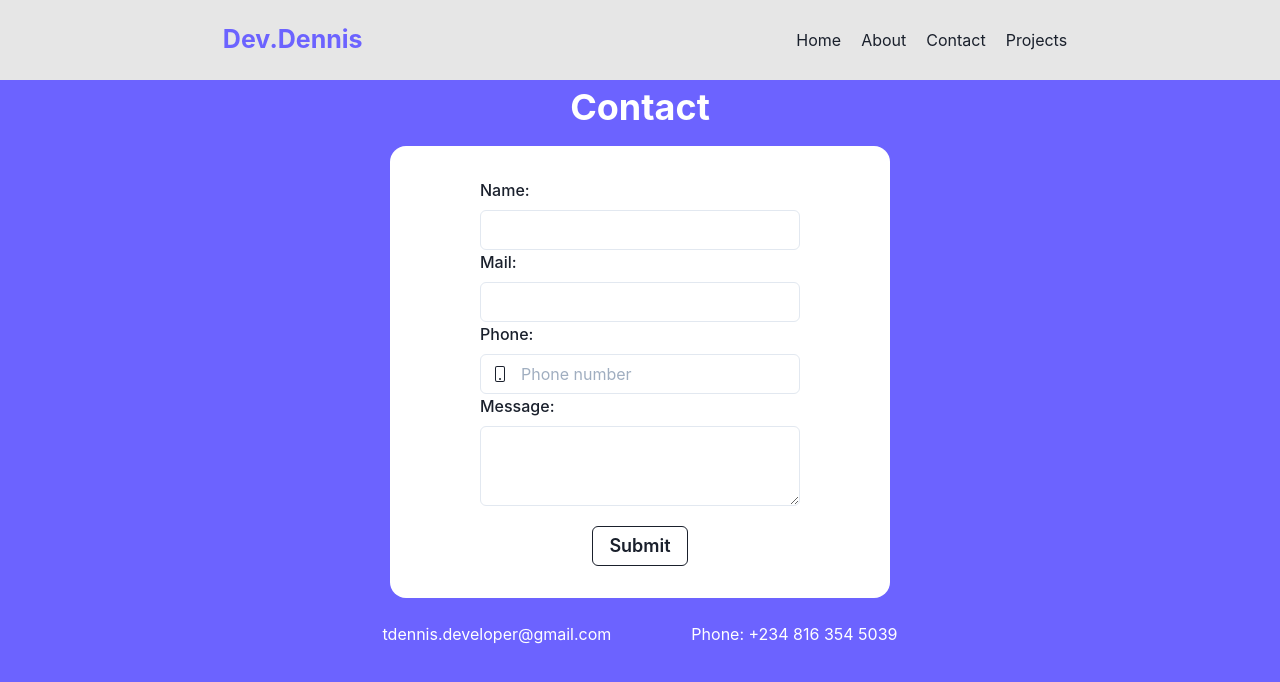
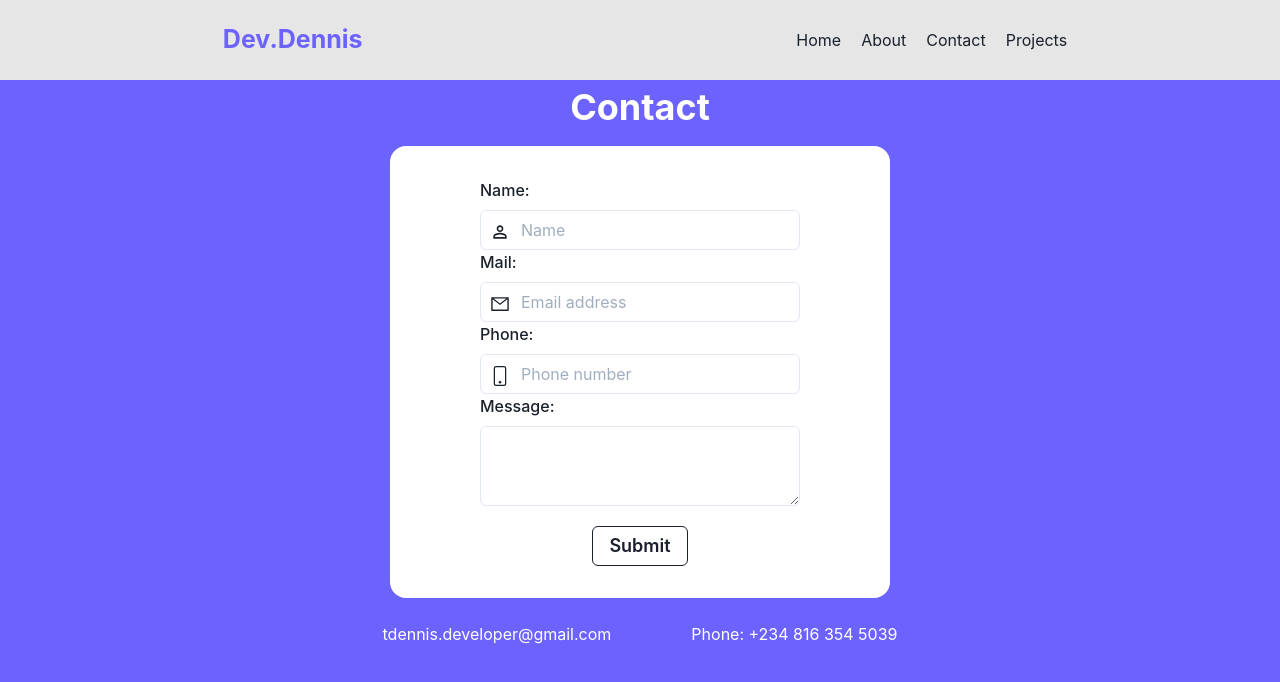
Before and after one commit to Dennis-star1001/Portfolio, a Next.js app: page /Contact in a window 1280 px wide. Shown: the top 682 px of the page. Built offline with nearby package versions, Linux system fonts and the light colour scheme.

Commit message:
corrected errors

```diff
--- a/pages/About.js
+++ b/pages/About.js
@@ -10,7 +10,7 @@ const About = () =>{
       <Text pt='3' fontWeight='bold' textAlign='left' fontSize='4xl' maxW='400'>We design and develop web for startup, small and medium businesses</Text>
       </Box>
       </Flex>
-      <Image src='/about.jpg' height='600' width='1500'/>
+      <Image src='/about.jpg' alt='about' height='600' width='1500'/>
     </Box>
   )
 }
--- a/pages/Contact.js
+++ b/pages/Contact.js
@@ -2,8 +2,10 @@ import { Button } from "@chakra-ui/button";
 import { FormControl, FormLabel } from "@chakra-ui/form-control";
 import { Input, InputGroup, InputLeftElement } from "@chakra-ui/input";
 import { Box, Flex, Link, Stack, Text, VStack } from "@chakra-ui/layout";
-import { HStack, Textarea } from "@chakra-ui/react";
+import { HStack, Icon, Textarea } from "@chakra-ui/react";
 import { BsPhone } from 'react-icons/bs';
+import { AiOutlineMail } from 'react-icons/ai';MdPermIdentity
+import { MdPermIdentity } from 'react-icons/md';
 const Contact = () => {
   return (
     <>
@@ -15,26 +17,35 @@ const Contact = () => {
               <HStack>
                 <FormControl w='80'>
                   <FormLabel>Name:</FormLabel>
-                  <Input
-                    id='text'
-                    _focus={{
-                      border: ' 1px solid #48bb78',
-                    }} />
+                  <InputGroup>
 
-                  <FormLabel>Mail:</FormLabel>
-                  <Input
-                    type='text'
-                    _focus={{
-                      border: ' 1px solid #48bb78',
-                    }}
+                  <InputLeftElement
+                    pointerEvents="none"
+                    Icon mt='3' h='5' as={ MdPermIdentity}
 
                   />
+
+                  <Input type="tel" placeholder="Name" />
+                </InputGroup>
+                  <FormLabel>Mail:</FormLabel>
+                  <InputGroup>
+
+                  <InputLeftElement
+                    pointerEvents="none"
+                    Icon mt='3' h='5' as={ AiOutlineMail}
+
+                  />
+
+                  <Input type="tel" placeholder="Email address" />
+                </InputGroup>
                   <FormLabel>Phone:</FormLabel>
                   <InputGroup>
+
                     <InputLeftElement
                       pointerEvents="none"
-                      children={<BsPhone color="gray.300" />}
+                      Icon mt='3' h='5' as={BsPhone}
                     />
+
                     <Input type="tel" placeholder="Phone number" />
                   </InputGroup>
                   <Box >
--- a/pages/index.js
+++ b/pages/index.js
@@ -25,7 +25,7 @@ export default function Home() {
               <Button w='28'  onClick={() => Router.push('/Contact')} bg='#6c63ff' color='white' outline='2px solid white' _hover={{ outline: '2px solid #6c63ff', color: '#6c63ff', bg: 'white' }}>Let`s Talk</Button>
             </VStack>
             <Box pt='10'>
-              <Image src='/first.svg' width='600'height='500' />
+              <Image src='/first.svg' alt='dennis' width='600'height='500' />
             </Box>
           </Flex>
         </Box>
```
